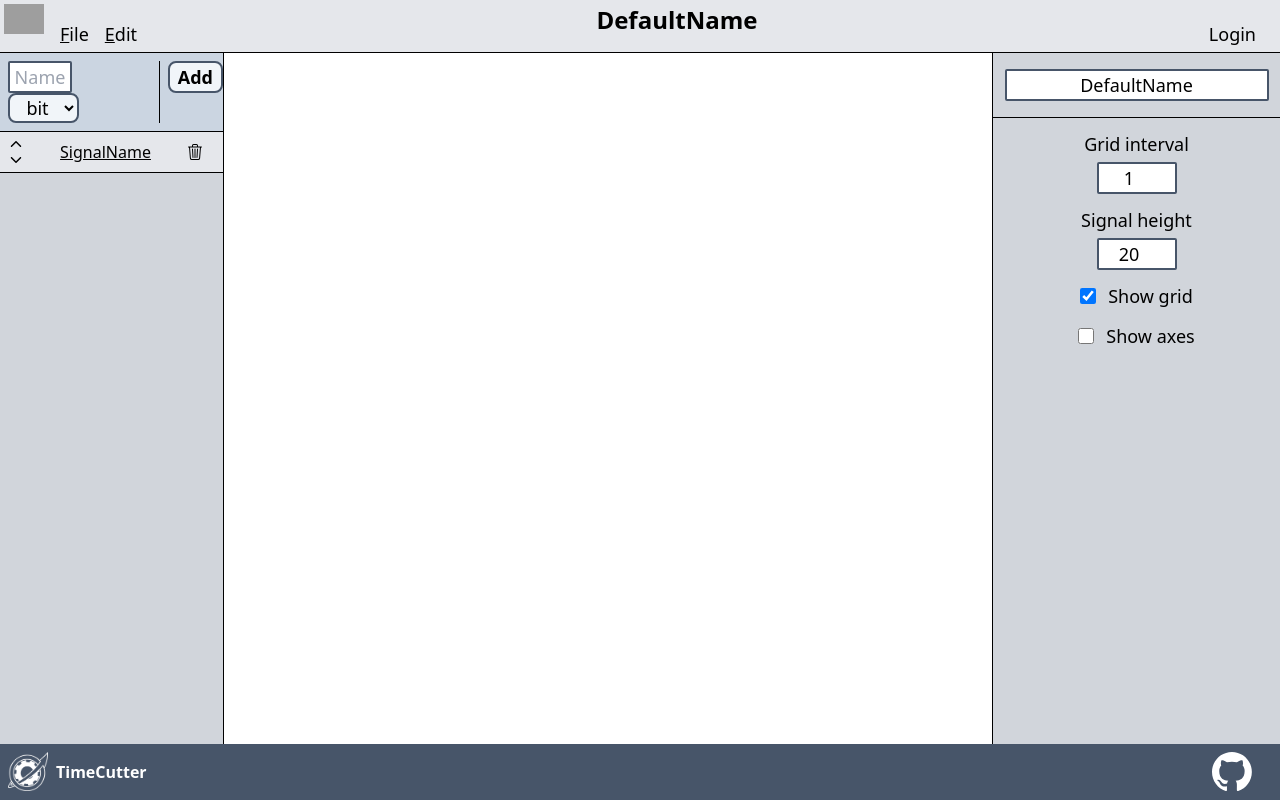
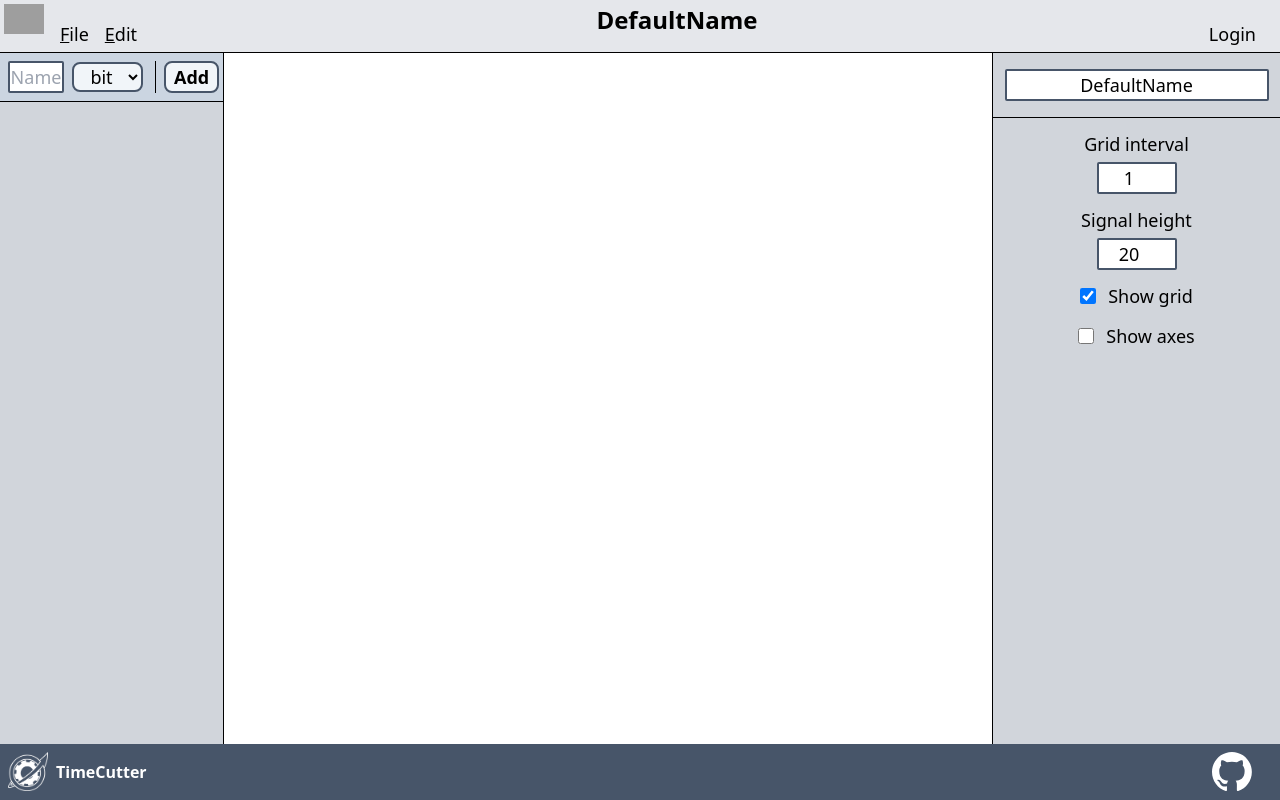
Before and after one commit to Itanoji/time-cutter, a React (Create React App) app in the folder client/: page / in a window 1280 px wide. Built offline with nearby package versions, Linux system fonts and the light colour scheme; grey boxes are pictures that could not be loaded.

Commit message:
Реализовал вывод списка сигнала, удаление, пермещение

```diff
--- a/client/src/components/leftBar/ElementBlock.tsx
+++ b/client/src/components/leftBar/ElementBlock.tsx
@@ -1,22 +1,44 @@
 import { BsTrash3 } from 'react-icons/bs';
-import {IoIosArrowUp, IoIosArrowDown} from 'react-icons/io'
-const ElementBlock = () => {
+import {IoIosArrowUp, IoIosArrowDown} from 'react-icons/io';
+import { Signal } from '../../store/Signal';
+import { observer } from 'mobx-react-lite';
+import diagram from '../../store/Diagram';
+
+interface BlockProps {
+    index: number;
+    signal: Signal;
+}
+
+const ElementBlock = ({index, signal}: BlockProps) => {
+
+    const onDelete = () => {
+        diagram.removeSignal(index);
+    }
+
+    const onMoveUp = () => {
+        diagram.swap(index, index-1);
+    }
+
+    const onMoveDown = () => {
+        diagram.swap(index, index+1);
+    }
+
     return (
         <div className={"flex flex-row items-center pt-1 pb-1 border-b border-black bg-gray-200"}>
             <div className={"flex flex-col ml-2"}>
-                <IoIosArrowUp className={"hover:border hover:border-black hover:rounded cursor-pointer"}/>
-                <IoIosArrowDown className={"hover:border hover:border-black hover:rounded cursor-pointer"}/>
+                {index !== 0? <IoIosArrowUp className={"hover:border hover:border-black hover:rounded cursor-pointer"} onClick={onMoveUp}/> : ""}
+                {index !== diagram.signals.length-1? <IoIosArrowDown className={"hover:border hover:border-black hover:rounded cursor-pointer"} onClick={onMoveDown}/> : ""}
             </div>
             <div className={"flex-grow text-center"}>
-                <button className={"underline hover:font-semibold active:font-bold"}>
-                    SignalName
+                <button className={"hover:underline hover:font-semibold active:font-bold text-xl"}>
+                    {signal.name}
                 </button>
             </div>
             <div className={"mr-5"}>
-                <BsTrash3 className={"cursor-pointer hover:bg-slate-300 rounded active:bg-slate-400"} />
+                <BsTrash3 className={"cursor-pointer hover:bg-slate-300 rounded active:bg-slate-400"} onClick={onDelete} />
             </div>
         </div>
     );
 }
 
-export default ElementBlock;
+export default observer(ElementBlock);
--- a/client/src/components/leftBar/SignalAddButton.tsx
+++ b/client/src/components/leftBar/SignalAddButton.tsx
@@ -39,7 +39,7 @@ const SignalAddButton = () => {
     return (
         <div className={"bg-slate-300 border-b border-black space-x-3 flex"}>
             <div className={"my-2 space-x-2"}>
-                <input className={"ml-2 border-2 border-slate-600 rounded-sm text-center w-16 text-lg"} placeholder="Name" onChange={handleNameChanged}/>
+                <input className={"ml-2 border-2 border-slate-600 rounded-sm text-center w-14 text-lg"} placeholder="Name" onChange={handleNameChanged}/>
                 <select value={type} className={"pl-2 pr-2 border-2 border-slate-600 rounded-lg self-center bg-slate-100 text-center text-lg cursor-pointer"} onChange={handleTypeChanged}>
                     <option value={SignalType.CLK}>{SignalType.CLK}</option>
                     <option value={SignalType.BIT}>{SignalType.BIT}</option>
--- a/client/src/components/leftBar/SignalBar.tsx
+++ b/client/src/components/leftBar/SignalBar.tsx
@@ -1,13 +1,17 @@
 import ElementBlock from "./ElementBlock";
 import SignalAddButton from "./SignalAddButton";
+import { observer } from "mobx-react-lite";
+import diagram from "../../store/Diagram";
 
 const SignalBar = () => {
     return (
         <aside className={"bg-gray-300 border-r border-black w-56 overflow-y-auto min-w-min"}>
             <SignalAddButton/>
-            <ElementBlock/>
+            {diagram.signals.map((item, index) =>
+                <ElementBlock signal={item} index={index} key={index}/>
+            )}
         </aside>
     );
 }
 
-export default SignalBar;
+export default observer(SignalBar);
--- a/client/src/store/Diagram.ts
+++ b/client/src/store/Diagram.ts
@@ -95,6 +95,12 @@ class Diagram {
         this.signals[signalIndex].insert(areaIndex, area);
     }
 
+    swap(index1: number, index2: number) {
+        const temp = this.signals[index1];
+        this.signals[index1] = this.signals[index2];
+        this.signals[index2] = temp;
+    }
+
 }
 
 const diagram = new Diagram();
--- a/client/src/store/Signal.ts
+++ b/client/src/store/Signal.ts
@@ -25,12 +25,6 @@ export abstract class Signal {
 
     remove(index: number) {
         this.areas.splice(index,1);
-    }
-
-    swap(index1: number, index2: number) {
-        const temp = this.areas[index1];
-        this.areas[index1] = this.areas[index2];
-        this.areas[index2] = temp;
     }
 
     insert(index:number, area: SignalArea) {
```
